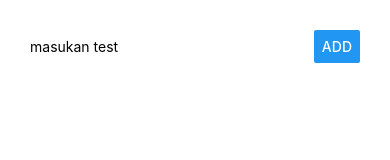
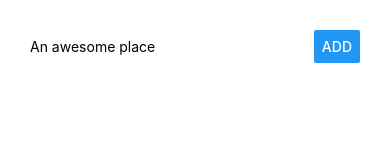
Before and after one commit to elfinsanjaya12/ReactNative, a React Native app: screen / in a window 390 px wide. Shown: the top 160 px of the page. Built offline with nearby package versions, Linux system fonts and the light colour scheme.

Commit message:
Assignment

```diff
--- a/App.js
+++ b/App.js
@@ -1,57 +1,30 @@
 import React from "react";
 import { StyleSheet, Text, View, TextInput, Button } from "react-native";
 
+// import ListItem from "./src/components/ListItem/ListItem";
+import PlaceInput from "./src/components/PlaceInput/PlaceInput";
+import PlaceList from "./src/components/PlaceList/PlaceList";
 export default class App extends React.Component {
   state = {
-    placeName: "", //nama tempat
+    // placeName: "", //nama tempat
     places: [] //tempat
   };
 
-  /*
-   * this function placeNameChangledhandler
-   */
-  placeNameChangledHandler = val => {
-    this.setState({ placeName: val });
-  };
-
-  /*
-   * this function placeSubmitHandler
-   */
-  placeSubmitHandler = () => {
-    //Fungsi trim adalah fungsi yang bertujuan untuk menghilangkan suatu karakter dari suatu teks atau kumpulan teks.
-    if (this.state.placeName.trim() === "") {
-      return;
-    } else {
-      this.setState(prevState => {
-        return {
-          // Fungsi concat() menggabungkan teks dari satu atau lebih string dan mengembalikanya menjadi sebuah string
-          places: prevState.places.concat(prevState.placeName)
-        };
-      });
-    }
+  /* this function _placeAddedHandler */
+  _placeAddedHandler = placeName => {
+    this.setState(prevState => {
+      return {
+        // Fungsi concat() menggabungkan teks dari satu atau lebih string dan mengembalikanya menjadi sebuah string
+        places: prevState.places.concat(placeName)
+      };
+    });
   };
 
   render() {
-    const placesOutput = this.state.places.map((place, i) => (
-      <Text key={i}>{place}</Text>
-    ));
-
     return (
       <View style={styles.container}>
-        <View style={styles.inputContainer}>
-          <TextInput
-            style={styles.placeInput}
-            placeholder="masukan test"
-            value={this.state.placeName}
-            onChangeText={this.placeNameChangledHandler}
-          />
-          <Button
-            title="Add"
-            style={styles.placeButton}
-            onPress={this.placeSubmitHandler}
-          />
-        </View>
-        <View>{placesOutput}</View>
+        <PlaceInput onPlaceAdded={this._placeAddedHandler} />
+        <PlaceList places={this.state.places} />
       </View>
     );
   }
@@ -73,5 +46,8 @@
     alignItems: "center"
   },
   placeInput: { width: "70%" },
-  placeButton: { width: "30%" }
+  placeButton: { width: "30%" },
+  listContainer: {
+    width: "100%"
+  }
 });
--- /dev/null
+++ b/src/components/ListItem/ListItem.js
@@ -0,0 +1,19 @@
+import React from "react";
+import { View, Text, StyleSheet } from "react-native";
+
+const listItem = props => (
+  <View style={styles.listItem}>
+    <Text>{props.placeName}</Text>
+  </View>
+);
+
+const styles = StyleSheet.create({
+  listItem: {
+    width: "100%",
+    marginBottom: 5,
+    padding: 10,
+    backgroundColor: "#eee"
+  }
+});
+
+export default listItem;
--- /dev/null
+++ b/src/components/PlaceInput/PlaceInput.js
@@ -0,0 +1,56 @@
+import React, { Component } from "react";
+import { View, TextInput, Button, StyleSheet } from "react-native";
+
+class PlaceInput extends Component {
+  state = {
+    placeName: ""
+  };
+
+  /* This function _placeNameChangleHandler */
+  _placeNameChangleHandler = val => {
+    this.setState({ placeName: val });
+  };
+
+  /* This function _placeSubmitHandler */
+  _placeSubmitHandler = () => {
+    if (this.state.placeName.trim() === "") {
+      return;
+    }
+    this.props.onPlaceAdded(this.state.placeName);
+  };
+
+  render() {
+    return (
+      <View style={styles.inputContainer}>
+        <TextInput
+          placeholder="An awesome place"
+          value={this.state.placeName}
+          onChangeText={this._placeNameChangleHandler}
+          style={styles.placeInput}
+        />
+        <Button
+          title="Add"
+          onPress={this._placeSubmitHandler}
+          style={styles.placeButton}
+        />
+      </View>
+    );
+  }
+}
+
+const styles = StyleSheet.create({
+  inputContainer: {
+    width: "100%",
+    flexDirection: "row",
+    justifyContent: "space-between",
+    alignItems: "center"
+  },
+  placeInput: {
+    width: "70%"
+  },
+  placeButton: {
+    width: "30%"
+  }
+});
+
+export default PlaceInput;
--- /dev/null
+++ b/src/components/PlaceList/PlaceList.js
@@ -0,0 +1,19 @@
+import React from "react";
+import { View, StyleSheet } from "react-native";
+
+import ListItem from "../ListItem/ListItem";
+
+const placeList = props => {
+  const placesOutput = props.places.map((place, i) => (
+    <ListItem key={i} placeName={place} />
+  ));
+  return <View style={styles.listContainer}>{placesOutput}</View>;
+};
+
+const styles = StyleSheet.create({
+  listContainer: {
+    width: "100%"
+  }
+});
+
+export default placeList;
```
Also changed, not shown: app.example.js (added, +81 -0 lines).
